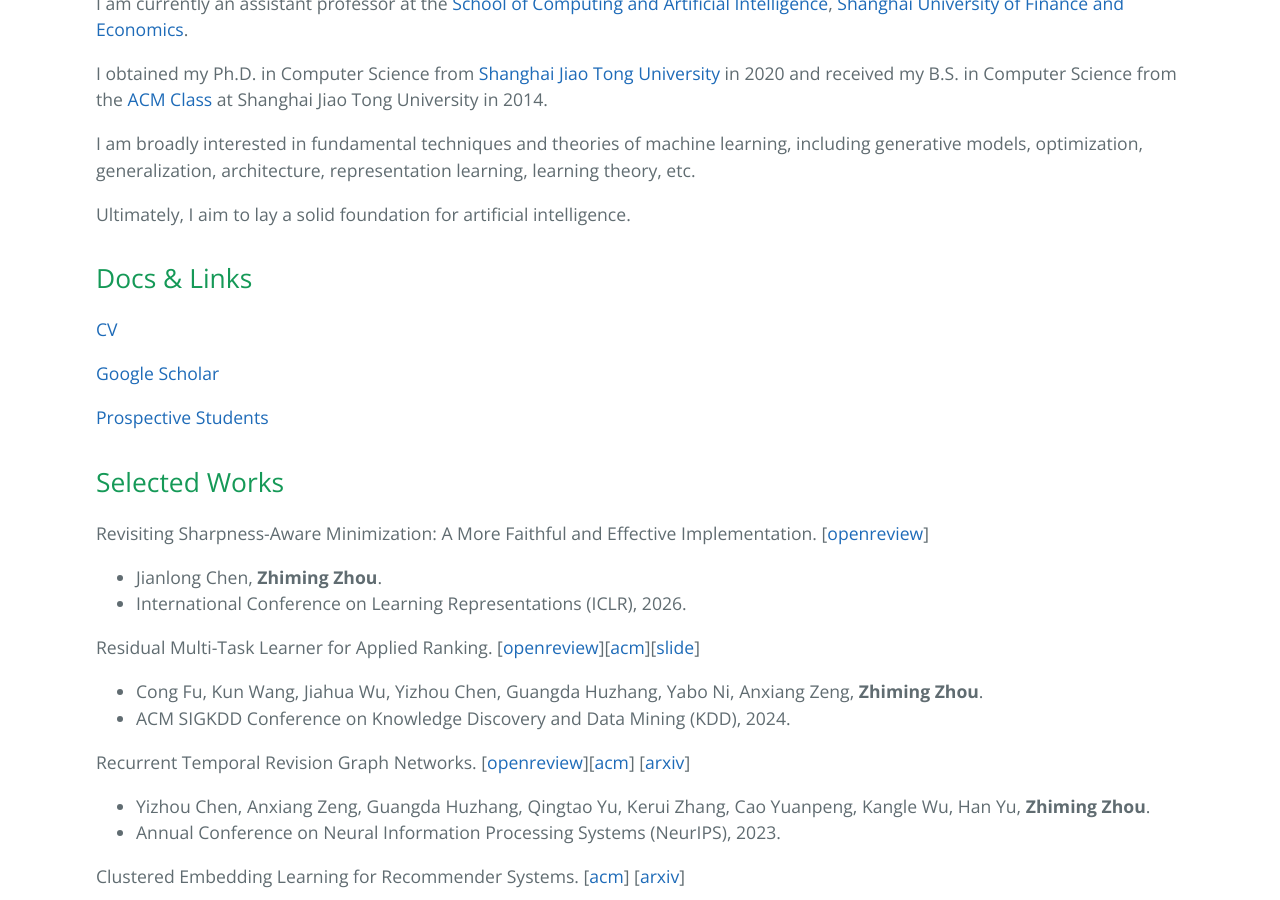
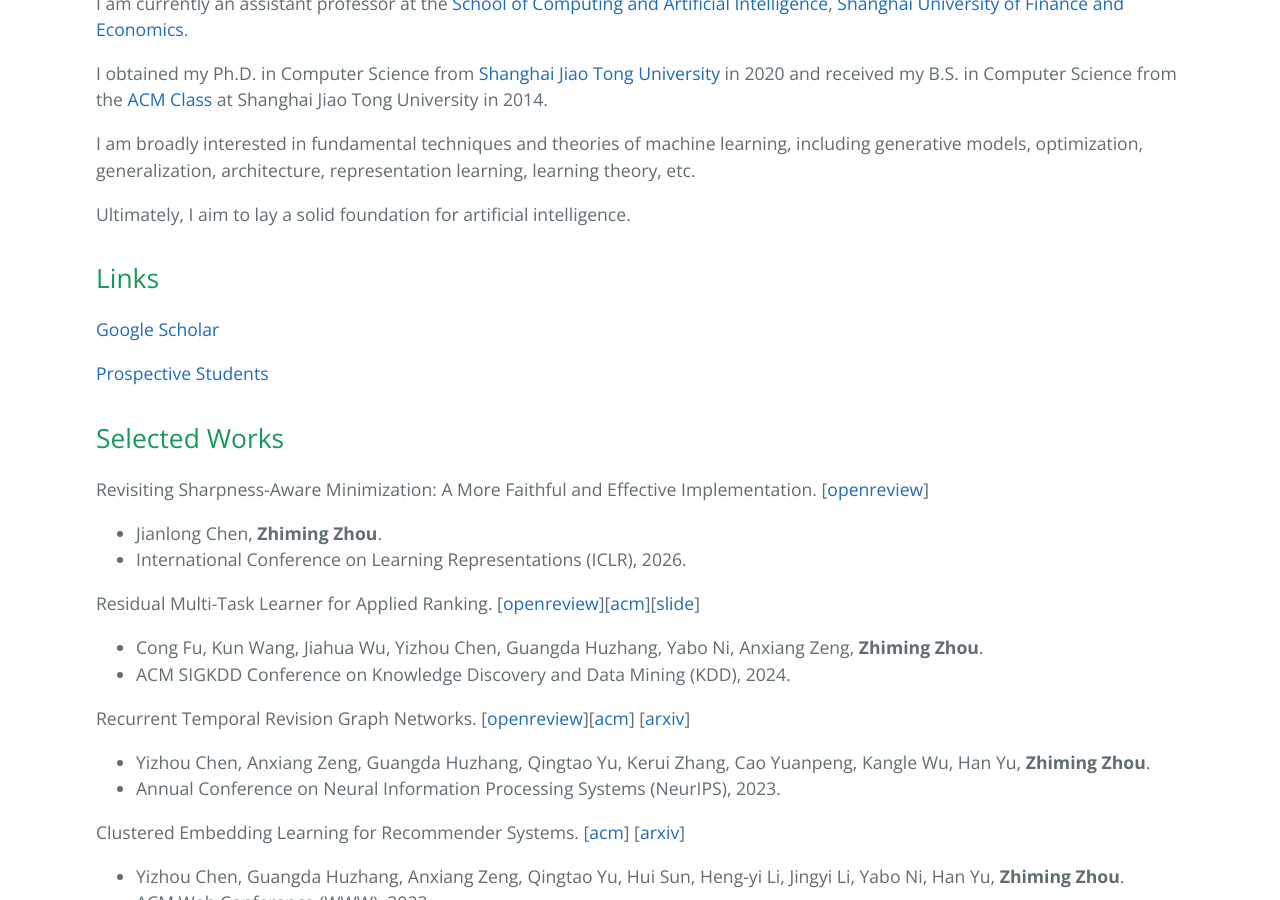
Before and after one commit to ZhimingZhou/zhimingzhou.github.io, a Jekyll site: the page built from index.md, in a window 1280 px wide and 900 px high, scrolled down 456 px. Built offline with Jekyll 4.4.1, drawn with Linux system fonts in a browser that asks for light colours.

Commit message:
Update index.md

```diff
--- a/index.md
+++ b/index.md
@@ -15,9 +15,7 @@ I am broadly interested in fundamental techniques and theories of machine learni
 
 Ultimately, I aim to lay a solid foundation for artificial intelligence.
 
-## Docs & Links
-
-[CV](https://raw.githubusercontent.com/ZhimingZhou/zhimingzhou.github.io/master/assets/Zhiming_Zhou_Resume.pdf)
+## Links
 
 [Google Scholar](https://scholar.google.com/citations?hl=en&user=b8YJ1EMAAAAJ&sortby=pubdate)
 
```
